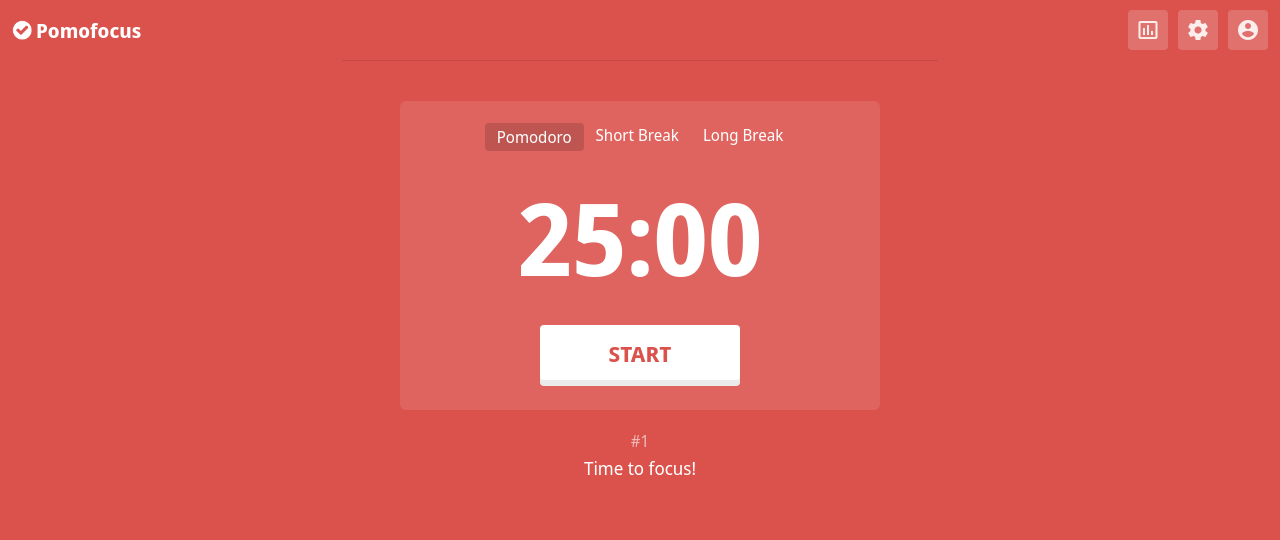
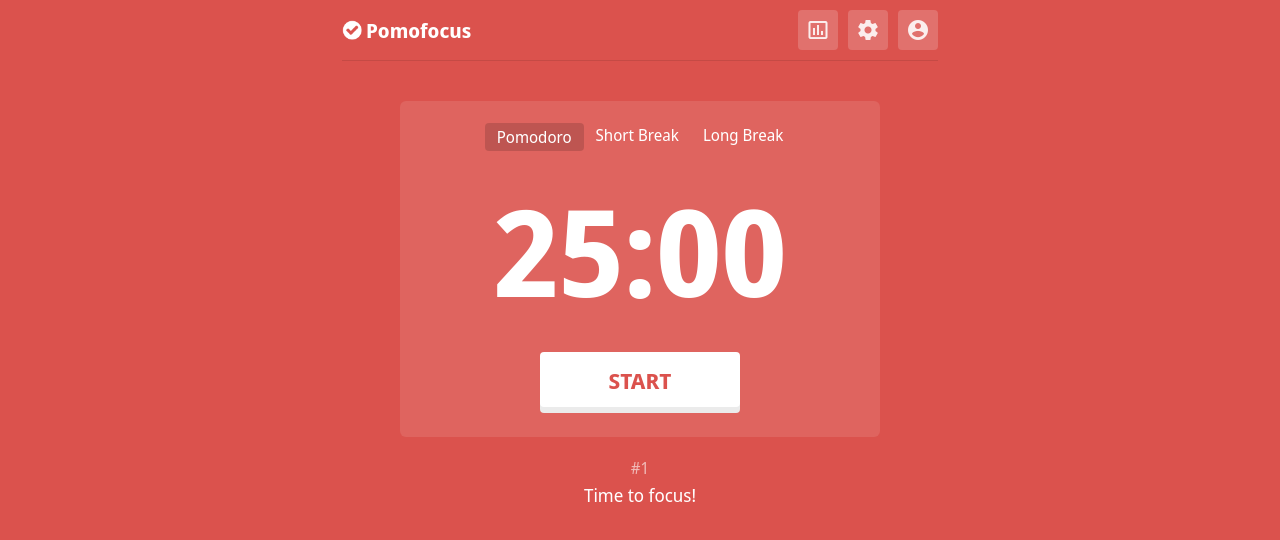
Before and after one commit to arielnmagno/pomodoro, a React (Create React App) app: page / in a window 1280 px wide. Shown: the top 540 px of the page. Built offline with nearby package versions, Linux system fonts and the light colour scheme.

Commit message:
Style header

```diff
--- a/src/components/Header.module.css
+++ b/src/components/Header.module.css
@@ -1,6 +1,9 @@
 .container {
   display: flex;
   padding: 0 0.75rem;
+  max-width: 38.75rem;
+  margin: auto;
+  width: 100%;
 }
 
 .content {
--- a/src/components/Timer.module.css
+++ b/src/components/Timer.module.css
@@ -62,4 +62,11 @@
 
 .footer {
   font-size: 1.125rem;
+  font-weight: 400;
 }
+
+@media screen and (min-width: 992px) {
+  .time {
+    font-size: 7.5rem;
+  }
+}
```
